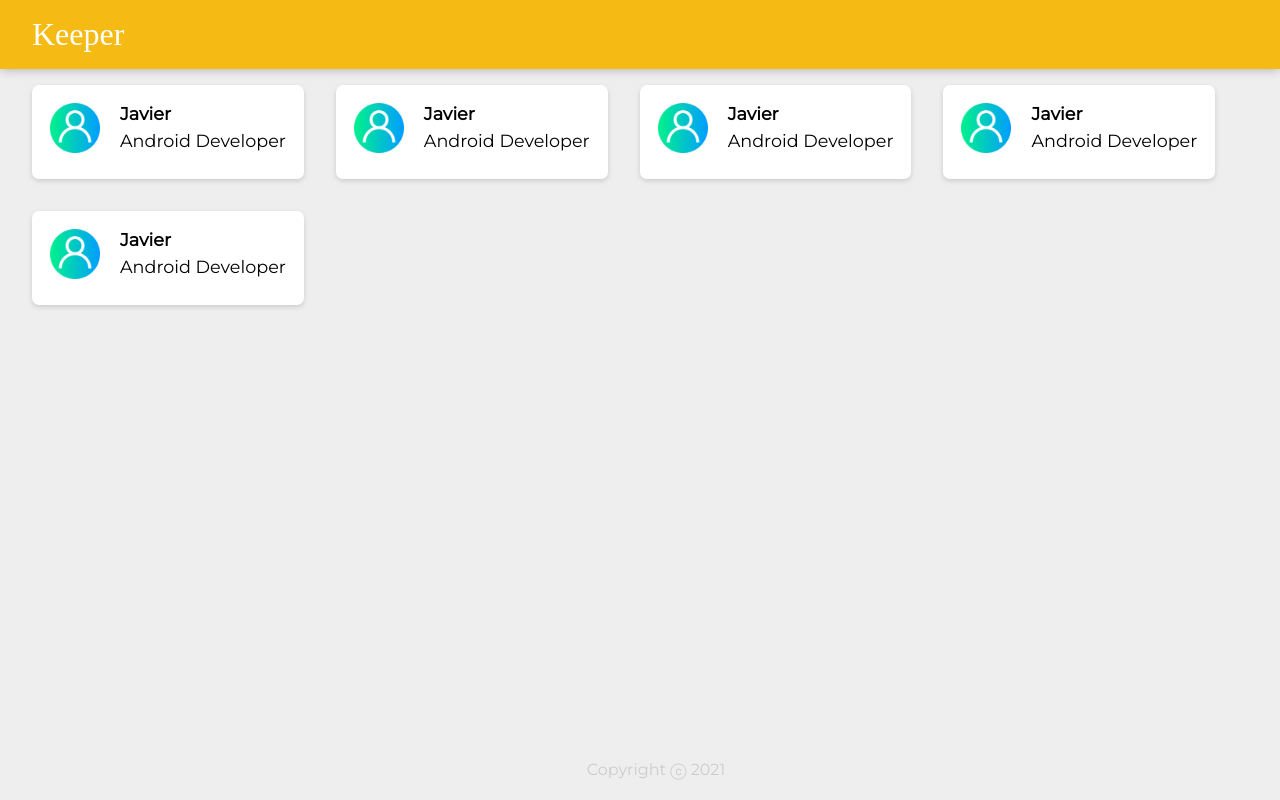
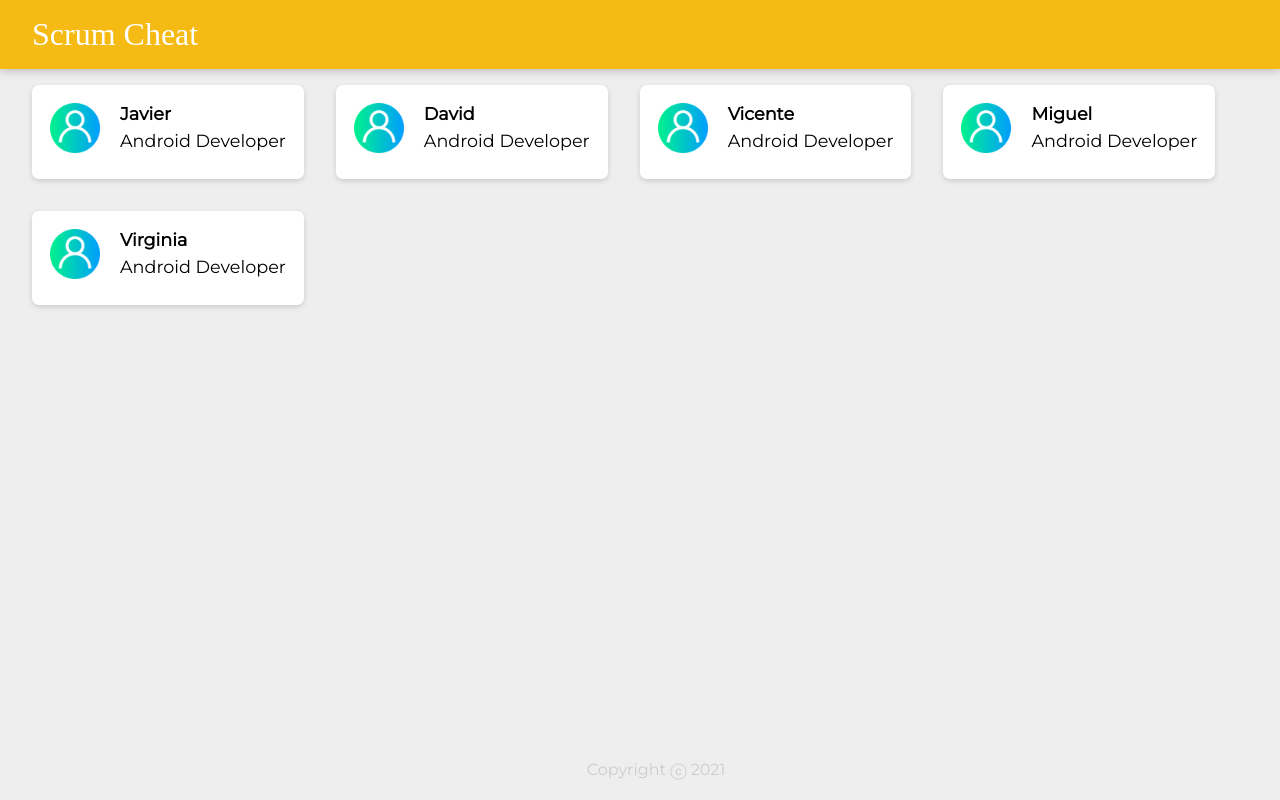
Before and after one commit to JaviAlbe/scrumcheat.github.io, a React (Create React App) app: page / in a window 1280 px wide. Built offline with nearby package versions, Linux system fonts and the light colour scheme; a web font is replaced by a local one.

Commit message:
Scratching and unscratching cards is almost working.
- A bug has to be fixed where you need to double click a card the first time you click it for it to change color.

```diff
--- a/public/index.html
+++ b/public/index.html
@@ -1,7 +1,7 @@
 <!DOCTYPE html>
 <html lang="en">
 <head>
-    <title>Keeper App</title>
+    <title>Scrum Cheat</title>
     <link font-family:
     "Montserrat", sans-serif;
     href="https://fonts.googleapis.com/css?family=McLaren|Montserrat&display=swap"
--- a/public/styles.css
+++ b/public/styles.css
@@ -38,7 +38,7 @@ footer p {
     color: #ccc;
 }
 
-.worker {
+.card {
     display: flex;
     justify-content: space-between;
     flex-direction: row;
@@ -51,29 +51,54 @@ footer p {
     float: left;
 }
 
-.worker h1 {
+.card h1 {
     font-size: 1.1em;
     margin-bottom: 6px;
 }
 
-.worker p {
+.card p {
     font-size: 1.1em;
     margin-bottom: 10px;
     white-space: pre-wrap;
     word-wrap: break-word;
 }
 
-.user-profile-picture {
+.card-profile-picture {
     height: 50px;
     width: 50px;
 }
 
-.worker-profile-picture-container {
+.card-profile-picture-container {
     width: fit-content;
     margin: 10px;
 }
 
-.worker-profile-picture-info {
+.card-profile-picture-info {
     width: fit-content;
     margin: 10px;
 }
+
+.clickedCard {
+    display: flex;
+    justify-content: space-between;
+    flex-direction: row;
+    background: #ffb687;
+    border-radius: 7px;
+    box-shadow: 0 2px 5px #ccc;
+    padding: 8px;
+    width: fit-content;
+    margin: 16px;
+    float: left;
+}
+
+.clickedCard h1{
+    font-size: 1.1em;
+    margin-bottom: 6px;
+}
+
+.clickedCard p{
+    font-size: 1.1em;
+    margin-bottom: 10px;
+    white-space: pre-wrap;
+    word-wrap: break-word;
+}
--- a/src/components/App.js
+++ b/src/components/App.js
@@ -1,19 +1,48 @@
-import React from "react"
+import React, {useState} from "react"
 import Header from "./Header"
 import Footer from "./Footer"
-import User from "./User"
+import Card from "./Card"
 import listOfUsers from "../listOfUsers"
 
 function App() {
+
+    let currentListOfUsers = listOfUsers
+
+    const [scratched, updateScratched] = useState(false)
+
+    //let tempScratched = false
+
+    function toggleScratchedStatus(card){
+        // console.log("I've clicked " + card.name + " whose scratched status is: " + card.scratched)
+
+        console.log("Before the click: " + currentListOfUsers[card.key].scratched)
+
+        //Toggle to scratch and unscratch cards
+        if(scratched){
+            updateScratched(false)
+        }else{
+            updateScratched(true)
+        }
+
+        currentListOfUsers[card.key].scratched = scratched
+
+        // console.log(card.name + " is now set to " + card.scratched)
+
+        console.log("After the click: " + currentListOfUsers[card.key].scratched)
+
+    }
+
   return (
       <div>
         <Header />
 
-        {listOfUsers.map(user => (
-            <User
-                key={user.key}
-                name={user.name}
-                role={user.role}
+        {currentListOfUsers.map(card => (
+            <Card
+                key={card.key}
+                name={card.name}
+                role={card.role}
+                scratched={currentListOfUsers[card.key].scratched}
+                onClick={() => toggleScratchedStatus(card)}
             />
         ))}
 
--- /dev/null
+++ b/src/components/Card.js
@@ -0,0 +1,29 @@
+import React from "react"
+import profilePicture from "../assets/profile-picture-placeholder.png"
+
+function Card(props) {
+
+    let cardStyle = "card"
+
+    if(props.scratched){
+        cardStyle = "clickedCard"
+    }
+
+    return (
+        <div className={cardStyle} onClick={props.onClick}>
+
+            <div className={"card-profile-picture-container"}>
+                <img src={profilePicture} alt={"card placeholder"} className={"card-profile-picture"}/>
+            </div>
+
+            <div className={"card-profile-picture-info"}>
+                <h1>{props.name}</h1>
+                <p>{props.role}</p>
+            </div>
+
+
+        </div>
+    )
+}
+
+export default Card
--- a/src/components/Header.js
+++ b/src/components/Header.js
@@ -3,7 +3,7 @@ import React from "react"
 function Header() {
     return (
         <header>
-            <h1>Keeper</h1>
+            <h1>Scrum Cheat</h1>
         </header>
     )
 }
--- a/src/components/User.js
+++ /dev/null
@@ -1,22 +0,0 @@
-import React from "react"
-import profilePicture from "../assets/profile-picture-placeholder.png"
-
-function User(props) {
-    return (
-        <div className="worker">
-
-            <div className={"worker-profile-picture-container"}>
-                <img src={profilePicture} alt={"user placeholder"} className={"user-profile-picture"}/>
-            </div>
-
-            <div className={"worker-profile-picture-info"}>
-                <h1>{props.name}</h1>
-                <p>{props.role}</p>
-            </div>
-
-
-        </div>
-    )
-}
-
-export default User
--- a/src/index.js
+++ b/src/index.js
@@ -4,5 +4,5 @@ import App from "./components/App";
 
 ReactDOM.render(<App />, document.getElementById("root"));
 
-//Challenge. Render all the listOfUsers inside listOfUsers.js as a seperate User
+//Challenge. Render all the listOfUsers inside listOfUsers.js as a seperate Card
 //component.
--- a/src/listOfUsers.js
+++ b/src/listOfUsers.js
@@ -1,35 +1,35 @@
 const listOfUsers = [
     {
-        key: 1,
+        key: 0,
         name: "Javier",
         role: "Android Developer",
         scratched: false,
         onHolidays: false
     },
     {
+        key: 1,
+        name: "David",
+        role: "Android Developer",
+        scratched: false,
+        onHolidays: false
+    },
+    {
         key: 2,
-        name: "Javier",
+        name: "Vicente",
         role: "Android Developer",
         scratched: false,
         onHolidays: false
     },
     {
         key: 3,
-        name: "Javier",
+        name: "Miguel",
         role: "Android Developer",
         scratched: false,
         onHolidays: false
     },
     {
         key: 4,
-        name: "Javier",
-        role: "Android Developer",
-        scratched: false,
-        onHolidays: false
-    },
-    {
-        key: 5,
-        name: "Javier",
+        name: "Virginia",
         role: "Android Developer",
         scratched: false,
         onHolidays: false
```
Also changed, not shown: 1 other file (tests, documents, lock files or other folders).
